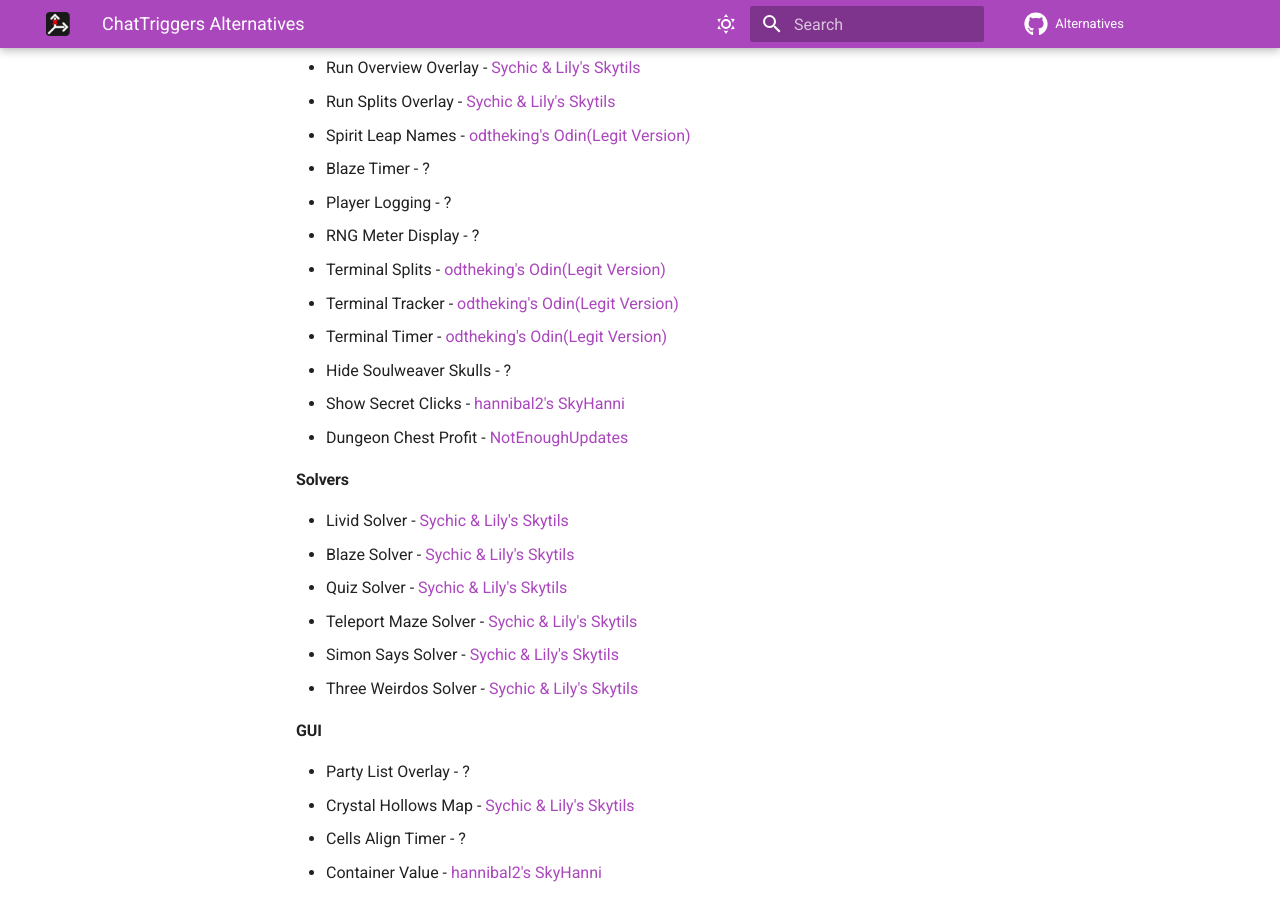
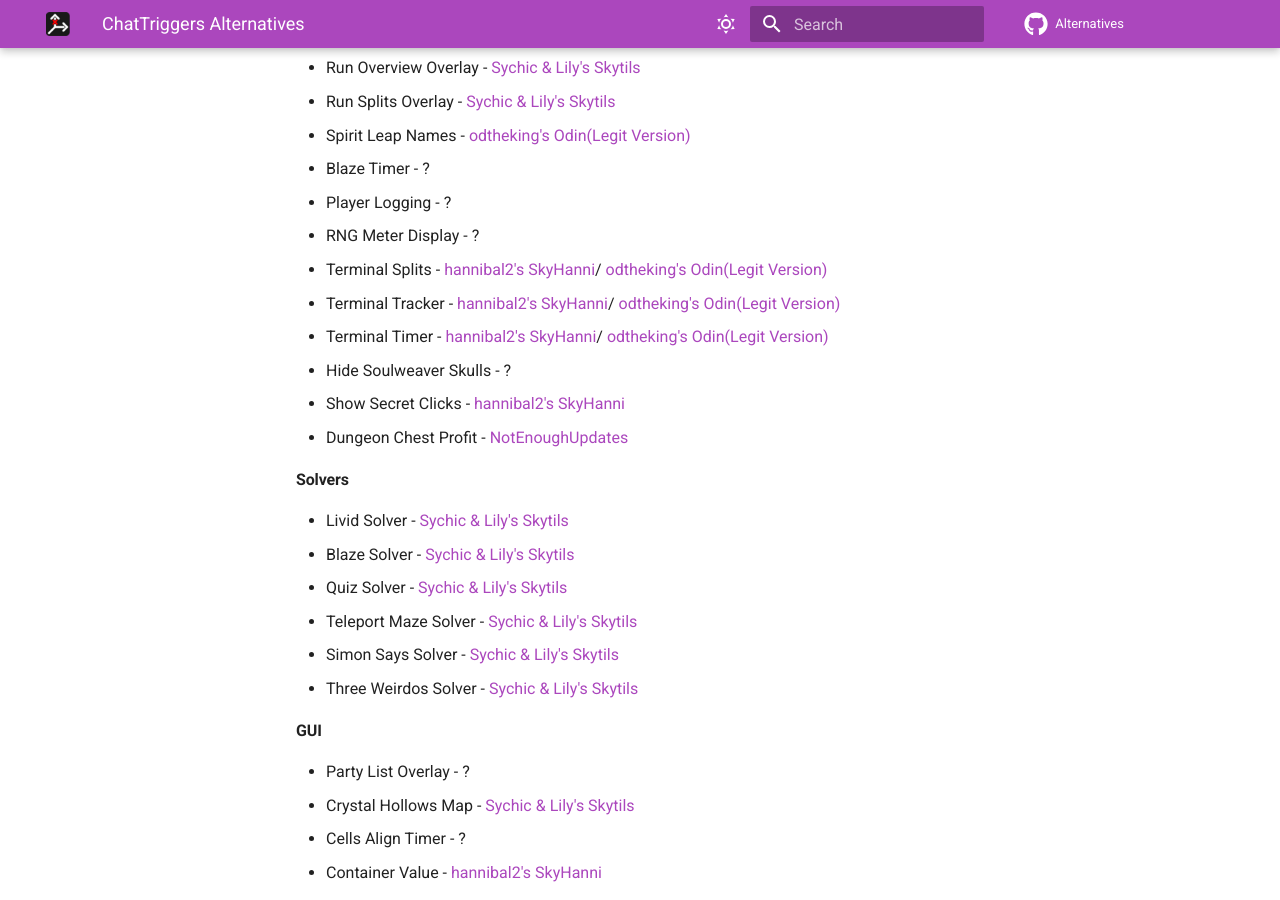
Before and after one commit to MicrocontrollersDev/Alternatives, an MkDocs documentation site: the page built from docs/1.8.9/chattriggers.md, in a window 1280 px wide and 900 px high, scrolled down 2675 px. Built offline with MkDocs 1.6.1 and Material for MkDocs 9.7.7, drawn with Linux system fonts in a browser that asks for light colours; comment, search, counter and statistics services are not loaded.

Commit message:
Add skyhanni for terminal Splits/Tracker/Timer

```diff
--- a/docs/1.8.9/chattriggers.md
+++ b/docs/1.8.9/chattriggers.md
@@ -91,9 +91,9 @@
 * Blaze Timer - ?
 * Player Logging - ?
 * RNG Meter Display - ?
-* Terminal Splits - [odtheking's Odin(Legit Version)](https://github.com/odtheking/Odin/releases/latest)
-* Terminal Tracker - [odtheking's Odin(Legit Version)](https://github.com/odtheking/Odin/releases/latest)
-* Terminal Timer - [odtheking's Odin(Legit Version)](https://github.com/odtheking/Odin/releases/latest)
+* Terminal Splits - [hannibal2's SkyHanni](https://modrinth.com/mod/skyhanni)/ [odtheking's Odin(Legit Version)](https://github.com/odtheking/Odin/releases/latest)
+* Terminal Tracker - [hannibal2's SkyHanni](https://modrinth.com/mod/skyhanni)/ [odtheking's Odin(Legit Version)](https://github.com/odtheking/Odin/releases/latest)
+* Terminal Timer - [hannibal2's SkyHanni](https://modrinth.com/mod/skyhanni)/ [odtheking's Odin(Legit Version)](https://github.com/odtheking/Odin/releases/latest)
 * Hide Soulweaver Skulls - ?
 * Show Secret Clicks - [hannibal2's SkyHanni](https://modrinth.com/mod/skyhanni)
 * Dungeon Chest Profit - [NotEnoughUpdates](https://modrinth.com/mod/notenoughupdates)
```
